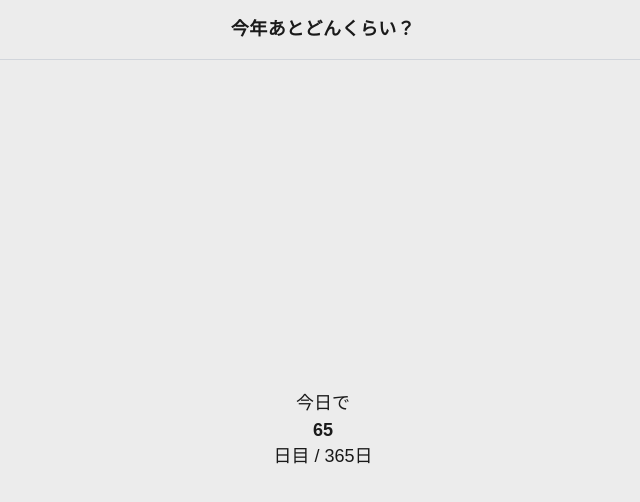
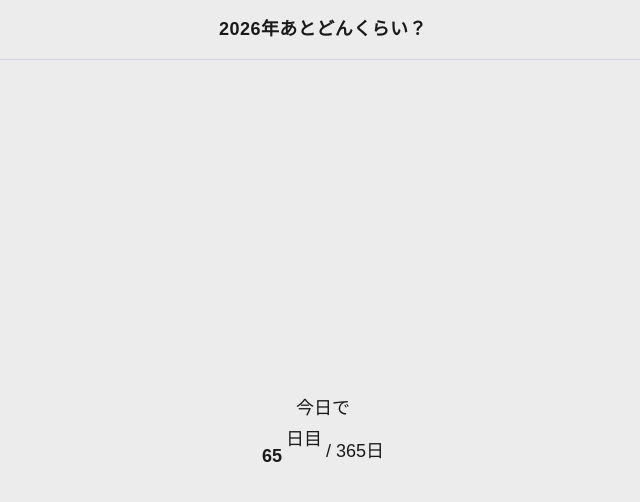
Before and after one commit to raiton-boo/year-project, a Next.js app: page / in a window 1280 px wide. Shown: the top 502 px of the page, without its empty margins (317-957 px from the left). Built offline with nearby package versions, Linux system fonts and the light colour scheme.

Commit message:
feat: 経過日数機能の追加

```diff
--- a/src/app/globals.css
+++ b/src/app/globals.css
@@ -30,4 +30,12 @@ body {
   font-family: var(--font-family-body);
   font-size: var(--font-size-base);
   -webkit-text-size-adjust: 100%; /* スマホでの自動拡大防止 */
+  -webkit-user-select: none; /* テキスト選択不可 */
+  user-select: none;
 }
+
+/* 選択可能にしたい場合に付与する */
+.selectable {
+  -webkit-user-select: text !important; /* テキスト選択可能 */
+  user-select: text !important;
+}
--- a/src/app/page.tsx
+++ b/src/app/page.tsx
@@ -9,7 +9,7 @@ export default function Home() {
 
   return (
     <div className="flex flex-col min-h-screen">
-      <Header />
+      <Header year={progress.year} />
       <main className="flex-1 flex flex-col items-center justify-center px-6">
         <ElapsedDays
           elapsedDays={progress.elapsedDays}
--- a/src/components/features/ElapsedDays.tsx
+++ b/src/components/features/ElapsedDays.tsx
@@ -13,11 +13,21 @@ export default function ElapsedDays({ elapsedDays, totalDays }: Props) {
       >
         今日で
       </p>
+      <div className="flex items-end gap-1">
         <p
-        className="font-number font-bold leading-none"
+          className="font-number font-bold leading-none selectable"
           style={{ fontSize: 'var(--font-size-display)' }}
         >
           {elapsedDays}
+        </p>
+        <p
+          className="mb-3"
+          style={{
+            fontSize: 'var(--font-size-lg)',
+            color: 'var(--color-subtext)',
+          }}
+        >
+          日目
         </p>
         <p
           style={{
@@ -25,8 +35,9 @@ export default function ElapsedDays({ elapsedDays, totalDays }: Props) {
             color: 'var(--color-subtext)',
           }}
         >
-        日目 / {totalDays}日
+          / {totalDays}日
         </p>
+      </div>
     </div>
   );
 }
--- a/src/components/layout/Header.tsx
+++ b/src/components/layout/Header.tsx
@@ -1,12 +1,16 @@
-export default function Header() {
+import type { YearProgress } from "@/hooks/useYearProgress";
+
+type Props = Pick<YearProgress, "year">;
+
+export default function Header({ year }: Props) {
   return (
     <header className="w-full border-b border-border py-4 px-6">
       <h1
         className="text-center font-bold tracking-wide"
-        style={{ fontSize: 'var(--font-size-xl)' }}
+        style={{ fontSize: "var(--font-size-xl)" }}
       >
-        今年あとどんくらい？
-      </h1>
+        {year}年あとどんくらい？
+        </h1>
     </header>
-  );
+  )
 }
```
Lines whose indentation alone changed are shown as unchanged.
